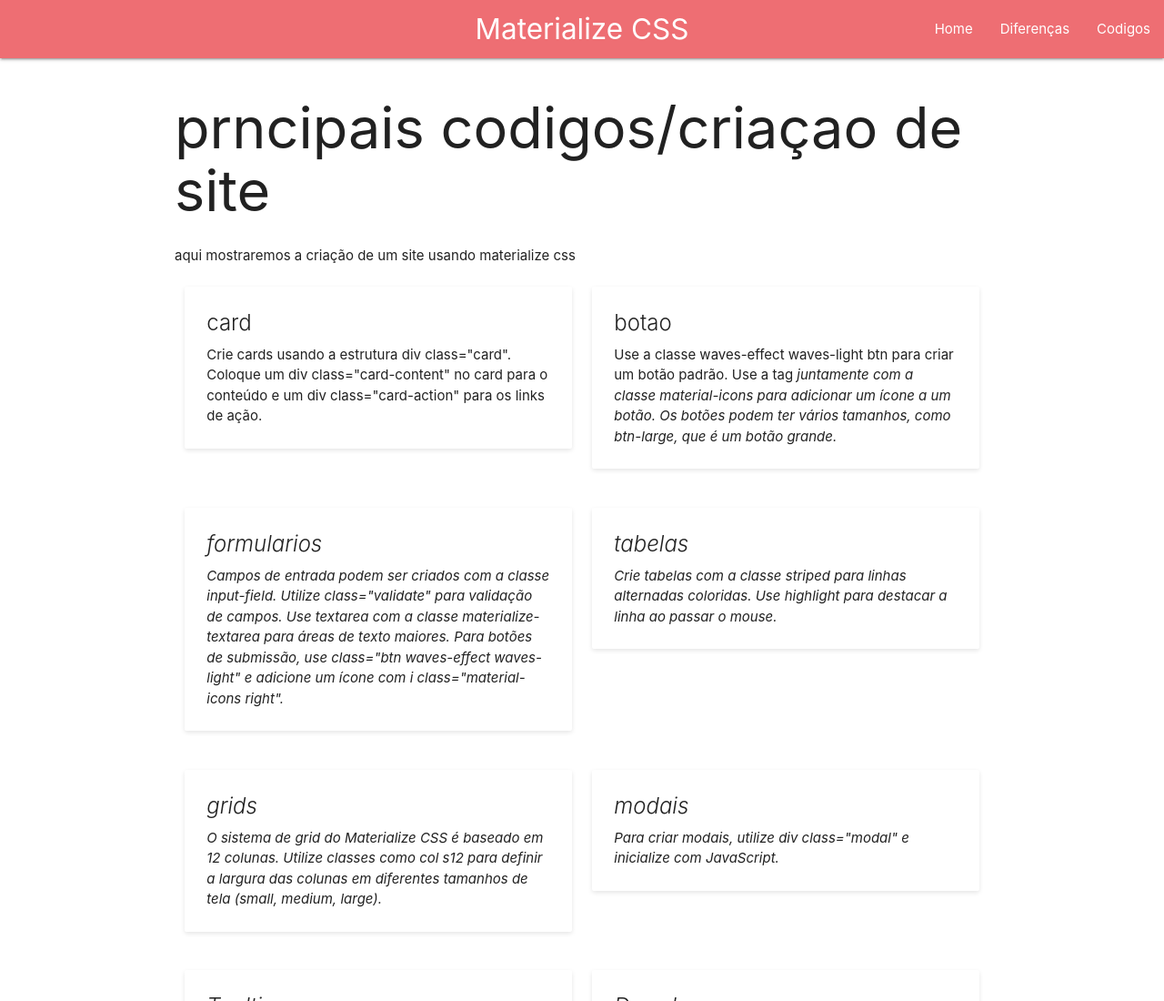
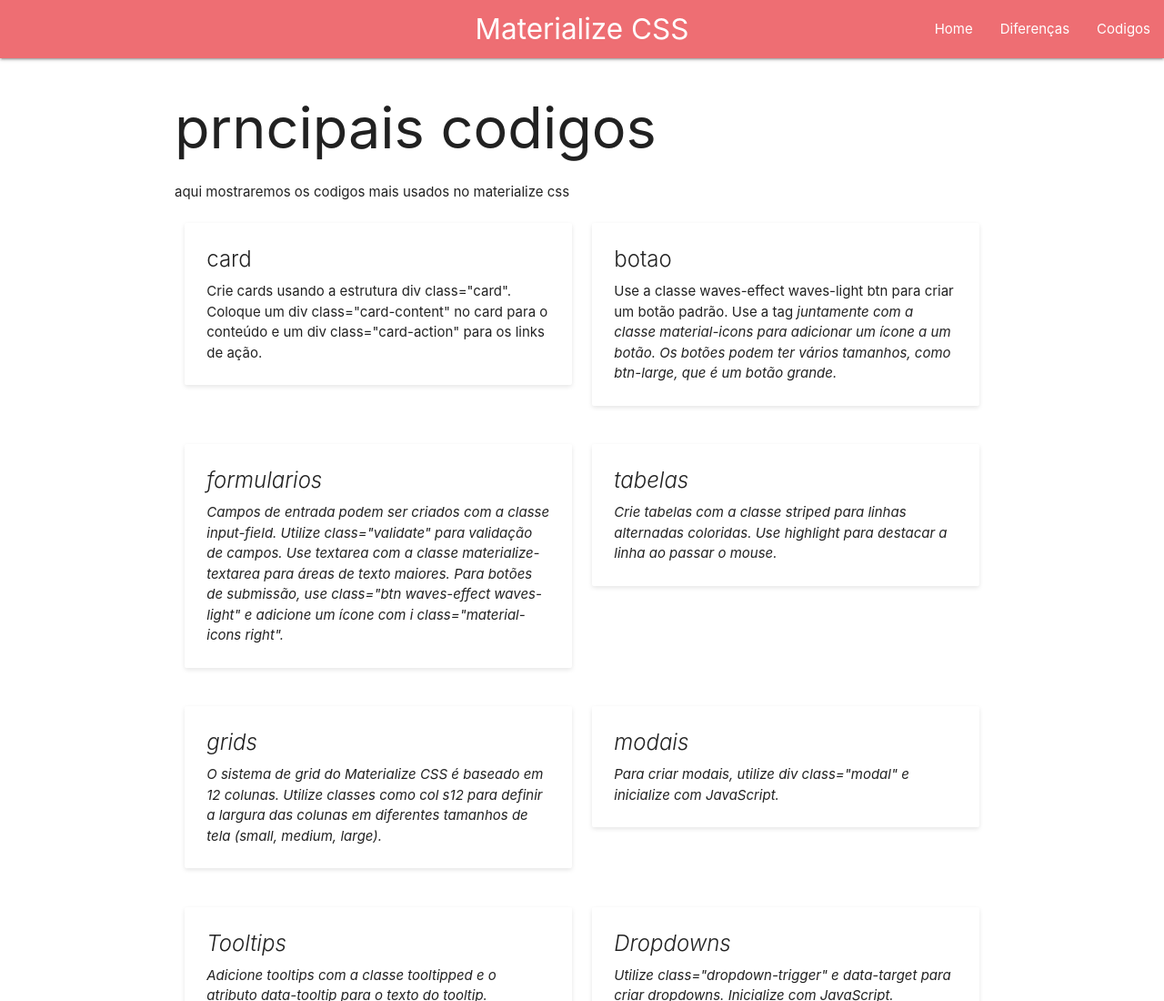
Before and after one commit to pedroflores26/Materializee-css, a plain HTML site: page codigos.html in a window 1280 px wide. Shown: the top 1100 px of the page at 91% size. Drawn offline with nearby package versions, Linux system fonts and the light colour scheme.

Commit message:
Add files via upload

```diff
--- a/codigos.html
+++ b/codigos.html
@@ -32,8 +32,8 @@
   <main class="main-content"></main>
     <div class="container">
 
-      <h1>prncipais codigos/criaçao de site</h1>
-      <p>aqui mostraremos a criação de um site usando materialize css </p>
+      <h1>prncipais codigos</h1>
+      <p>aqui mostraremos os codigos mais usados no materialize css  </p>
       <div class="row">
         <div class="col s12 m6">
           <div class="card white">
```
